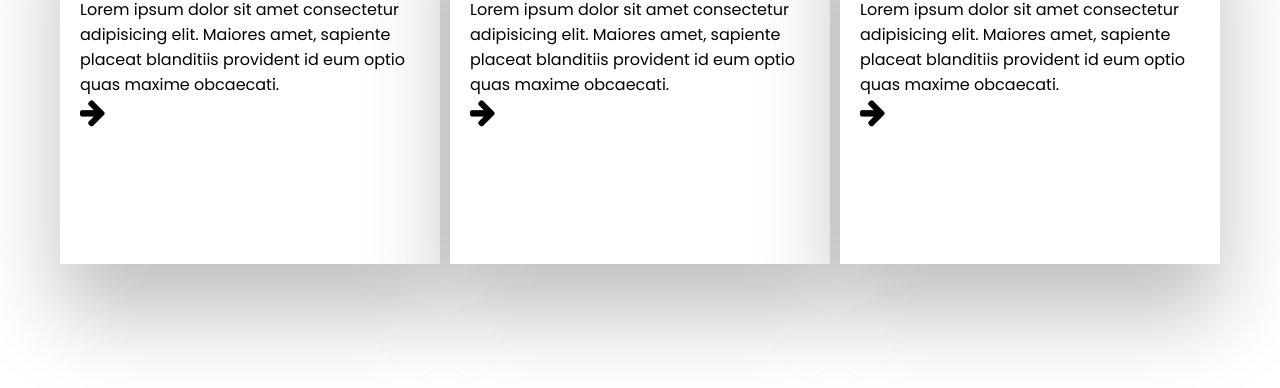
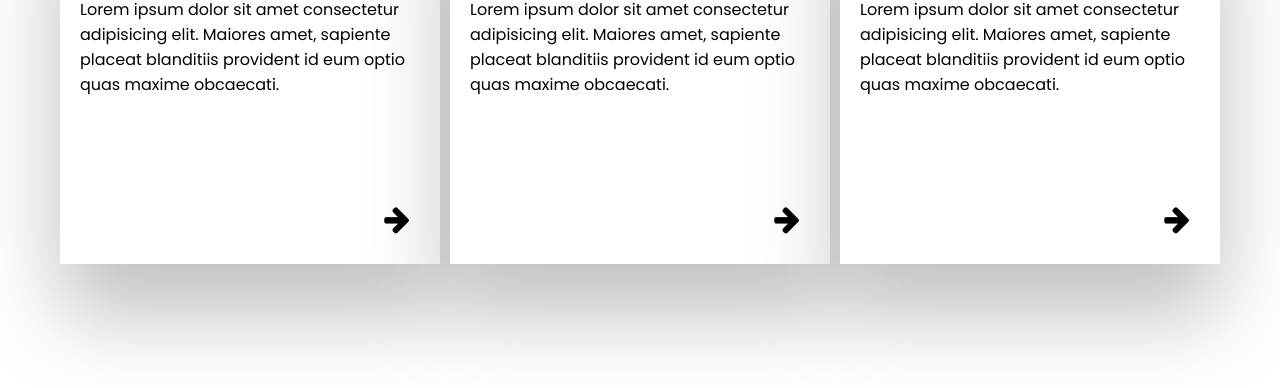
Before and after one commit to Derik300309/card, a plain HTML site: page index.html in a window 1280 px wide. Shown: the part 326-714 px from the top of the page. Drawn offline with Linux system fonts and the light colour scheme.

Commit message:
The final version

```diff
--- a/css/main.css
+++ b/css/main.css
@@ -48,6 +48,8 @@
     color: #000;
     position: absolute;
     transition: all 0.1s;
+    bottom: 30px;
+    right: 30px;
 }
 .card:hover
 {
```
